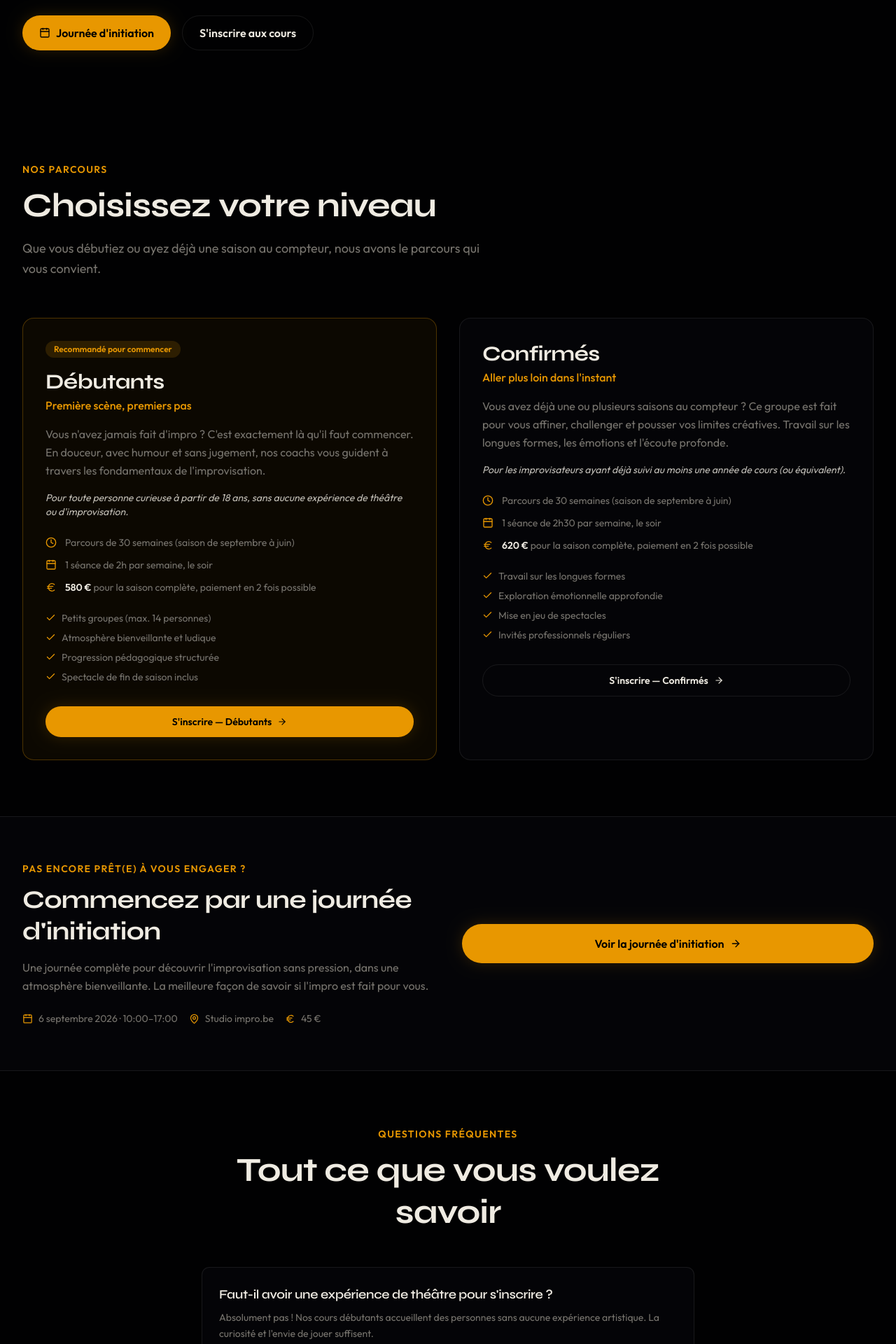
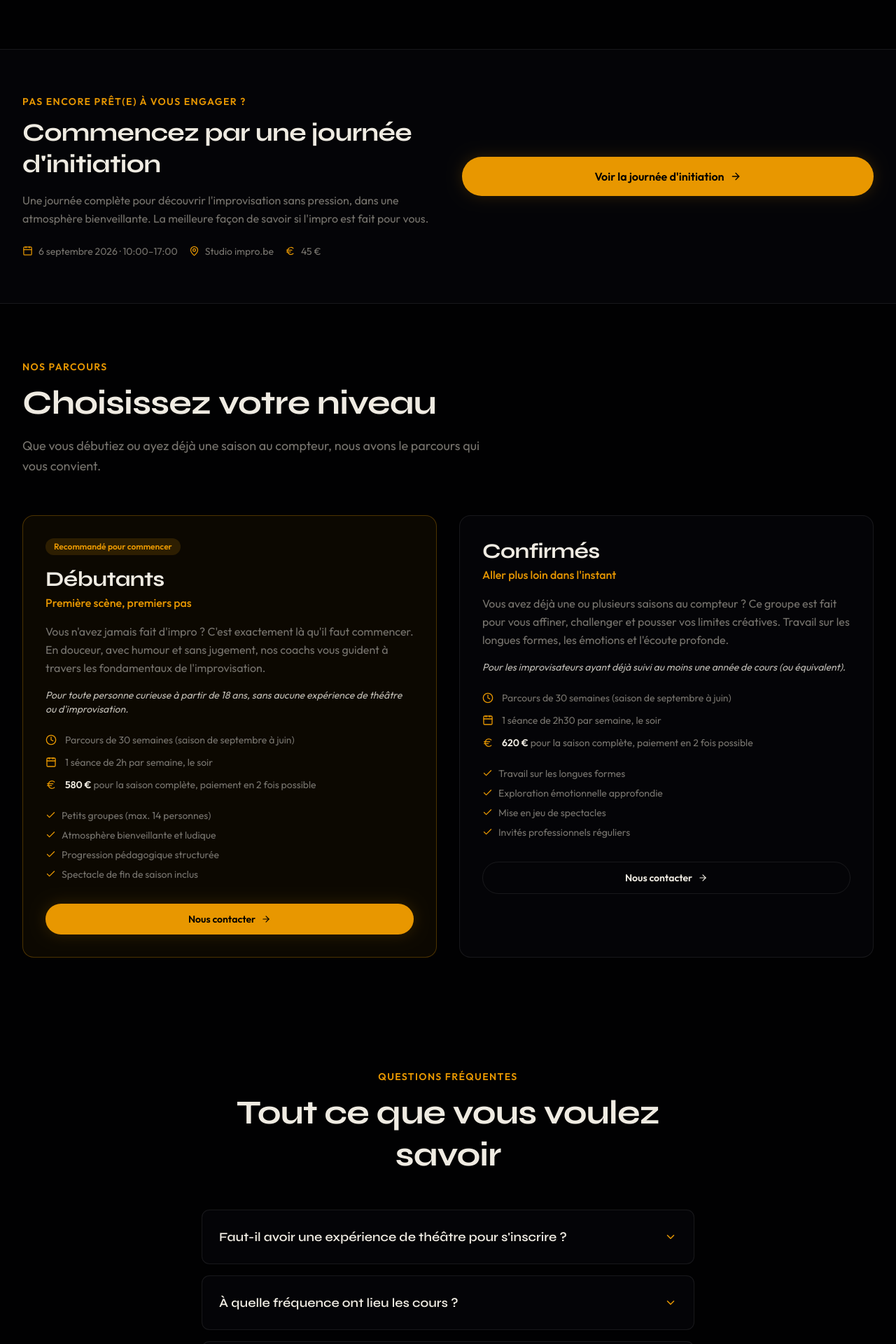
Before and after one commit to Bcavez/impros-website, a Next.js app: page /cours in a window 1280 px wide. Shown: the part 440-2360 px from the top of the page at 70% size. Built offline with nearby package versions, Linux system fonts and the light colour scheme.

Commit message:
Reworked the cours page

```diff
--- a/src/app/cours/page.tsx
+++ b/src/app/cours/page.tsx
@@ -7,9 +7,9 @@ import {
   ArrowRight,
   Clock,
   Euro,
+  ChevronDown,
 } from "lucide-react";
 import { SectionHeading } from "@/components/shared/SectionHeading";
-import { SubscriptionForm } from "@/components/shared/SubscriptionForm";
 import { courseLevels, initiationDay } from "@/data/courses";
 import { formatShowDate } from "@/data/shows";
 import { cn } from "@/lib/utils";
@@ -44,20 +44,48 @@ export default function CoursPage() {
               Deux parcours adaptés à votre niveau, animés par des comédiens
               professionnels passionnés.
             </p>
-            <div className="mt-8 flex flex-wrap gap-4">
+          </div>
+        </div>
+      </section>
+
+      {/* Initiation day teaser */}
+      <section className="py-16 bg-card border-y border-border">
+        <div className="max-w-7xl mx-auto px-4 sm:px-6 lg:px-8">
+          <div className="grid grid-cols-1 lg:grid-cols-2 gap-10 items-center">
+            <div>
+              <p className="text-primary font-semibold text-sm uppercase tracking-widest mb-3">
+                Pas encore prêt(e) à vous engager ?
+              </p>
+              <h2 className="font-heading font-bold text-3xl sm:text-4xl text-foreground leading-tight">
+                Commencez par une journée d&apos;initiation
+              </h2>
+              <p className="mt-4 text-muted-foreground leading-relaxed">
+                Une journée complète pour découvrir l&apos;improvisation sans
+                pression, dans une atmosphère bienveillante. La meilleure façon de
+                savoir si l&apos;impro est fait pour vous.
+              </p>
+              <div className="mt-6 flex flex-wrap gap-4 text-sm text-muted-foreground">
+                <div className="flex items-center gap-2">
+                  <Calendar size={15} className="text-primary" />
+                  {formatShowDate(initiationDay.nextDate)} · {initiationDay.time}–{initiationDay.endTime}
+                </div>
+                <div className="flex items-center gap-2">
+                  <MapPin size={15} className="text-primary" />
+                  {initiationDay.venue}
+                </div>
+                <div className="flex items-center gap-2">
+                  <Euro size={15} className="text-primary" />
+                  {initiationDay.price} €
+                </div>
+              </div>
+            </div>
+            <div className="flex flex-col gap-4">
               <Link
                 href="/cours/initiation"
-                className="flex items-center gap-2 px-6 py-3 rounded-full bg-primary text-primary-foreground font-semibold hover:bg-primary/90 transition-colors glow-amber-sm"
+                className="flex items-center justify-center gap-2 px-6 py-4 rounded-full bg-primary text-primary-foreground font-semibold hover:bg-primary/90 transition-colors glow-amber-sm"
               >
-                <Calendar size={16} />
-                Journée d&apos;initiation
+                Voir la journée d&apos;initiation <ArrowRight size={16} />
               </Link>
-              <a
-                href="#inscription"
-                className="flex items-center gap-2 px-6 py-3 rounded-full border border-border text-foreground font-semibold hover:border-primary/50 transition-colors"
-              >
-                S&apos;inscrire aux cours
-              </a>
             </div>
           </div>
         </div>
@@ -128,8 +156,8 @@ export default function CoursPage() {
                   ))}
                 </ul>
 
-                <a
-                  href="#inscription"
+                <Link
+                  href="/contact"
                   className={cn(
                     "mt-8 flex items-center justify-center gap-2 px-6 py-3 rounded-full font-semibold text-sm transition-all",
                     i === 0
@@ -137,53 +165,10 @@ export default function CoursPage() {
                       : "border border-border text-foreground hover:border-primary/50"
                   )}
                 >
-                  S&apos;inscrire — {level.name} <ArrowRight size={14} />
-                </a>
+                  Nous contacter <ArrowRight size={14} />
+                </Link>
               </div>
             ))}
-          </div>
-        </div>
-      </section>
-
-      {/* Initiation day teaser */}
-      <section className="py-16 bg-card border-y border-border">
-        <div className="max-w-7xl mx-auto px-4 sm:px-6 lg:px-8">
-          <div className="grid grid-cols-1 lg:grid-cols-2 gap-10 items-center">
-            <div>
-              <p className="text-primary font-semibold text-sm uppercase tracking-widest mb-3">
-                Pas encore prêt(e) à vous engager ?
-              </p>
-              <h2 className="font-heading font-bold text-3xl sm:text-4xl text-foreground leading-tight">
-                Commencez par une journée d&apos;initiation
-              </h2>
-              <p className="mt-4 text-muted-foreground leading-relaxed">
-                Une journée complète pour découvrir l&apos;improvisation sans
-                pression, dans une atmosphère bienveillante. La meilleure façon de
-                savoir si l&apos;impro est fait pour vous.
-              </p>
-              <div className="mt-6 flex flex-wrap gap-4 text-sm text-muted-foreground">
-                <div className="flex items-center gap-2">
-                  <Calendar size={15} className="text-primary" />
-                  {formatShowDate(initiationDay.nextDate)} · {initiationDay.time}–{initiationDay.endTime}
-                </div>
-                <div className="flex items-center gap-2">
-                  <MapPin size={15} className="text-primary" />
-                  {initiationDay.venue}
-                </div>
-                <div className="flex items-center gap-2">
-                  <Euro size={15} className="text-primary" />
-                  {initiationDay.price} €
-                </div>
-              </div>
-            </div>
-            <div className="flex flex-col gap-4">
-              <Link
-                href="/cours/initiation"
-                className="flex items-center justify-center gap-2 px-6 py-4 rounded-full bg-primary text-primary-foreground font-semibold hover:bg-primary/90 transition-colors glow-amber-sm"
-              >
-                Voir la journée d&apos;initiation <ArrowRight size={16} />
-              </Link>
-            </div>
           </div>
         </div>
       </section>
@@ -197,31 +182,23 @@ export default function CoursPage() {
             align="center"
             className="mb-12"
           />
-          <div className="space-y-6">
+          <div className="space-y-4">
             {faqs.map(({ q, a }) => (
-              <div key={q} className="rounded-xl border border-border bg-card p-6">
-                <h3 className="font-heading font-semibold text-lg text-foreground mb-2">{q}</h3>
-                <p className="text-muted-foreground text-sm leading-relaxed">{a}</p>
-              </div>
+              <details
+                key={q}
+                className="group rounded-xl border border-border bg-card p-6"
+              >
+                <summary className="flex items-center justify-between gap-4 cursor-pointer list-none font-heading font-semibold text-lg text-foreground">
+                  {q}
+                  <ChevronDown
+                    size={18}
+                    className="text-primary shrink-0 transition-transform duration-200 group-open:rotate-180"
+                  />
+                </summary>
+                <p className="mt-3 text-muted-foreground text-sm leading-relaxed">{a}</p>
+              </details>
             ))}
           </div>
-        </div>
-      </section>
-
-      {/* Inscription form */}
-      <section
-        className="py-20 bg-card border-t border-border spotlight-bg-subtle"
-        id="inscription"
-      >
-        <div className="max-w-2xl mx-auto px-4 sm:px-6 lg:px-8">
-          <SectionHeading
-            eyebrow="Inscription"
-            title="Rejoignez-nous cette saison"
-            description="Remplissez ce formulaire et nous vous recontacterons rapidement pour confirmer votre inscription."
-            align="center"
-            className="mb-10"
-          />
-          <SubscriptionForm title="Formulaire d'inscription" />
         </div>
       </section>
     </>
```
